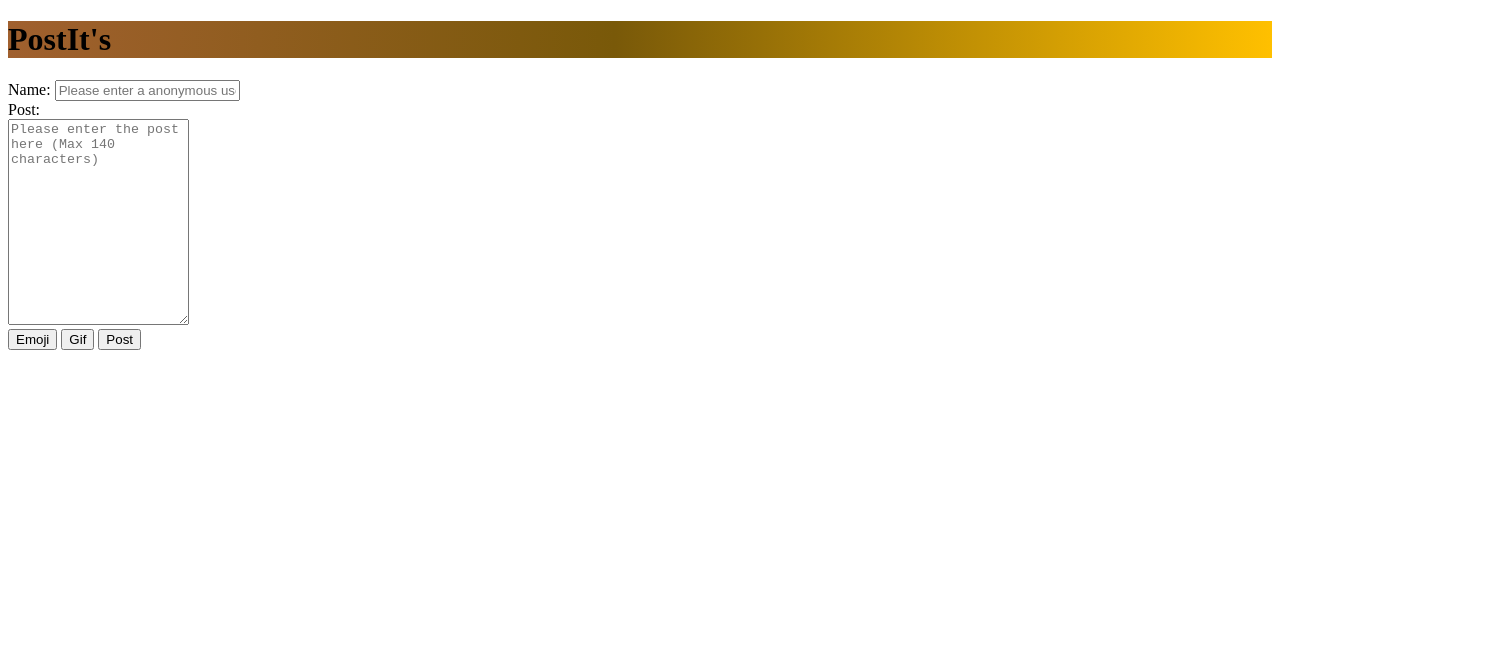
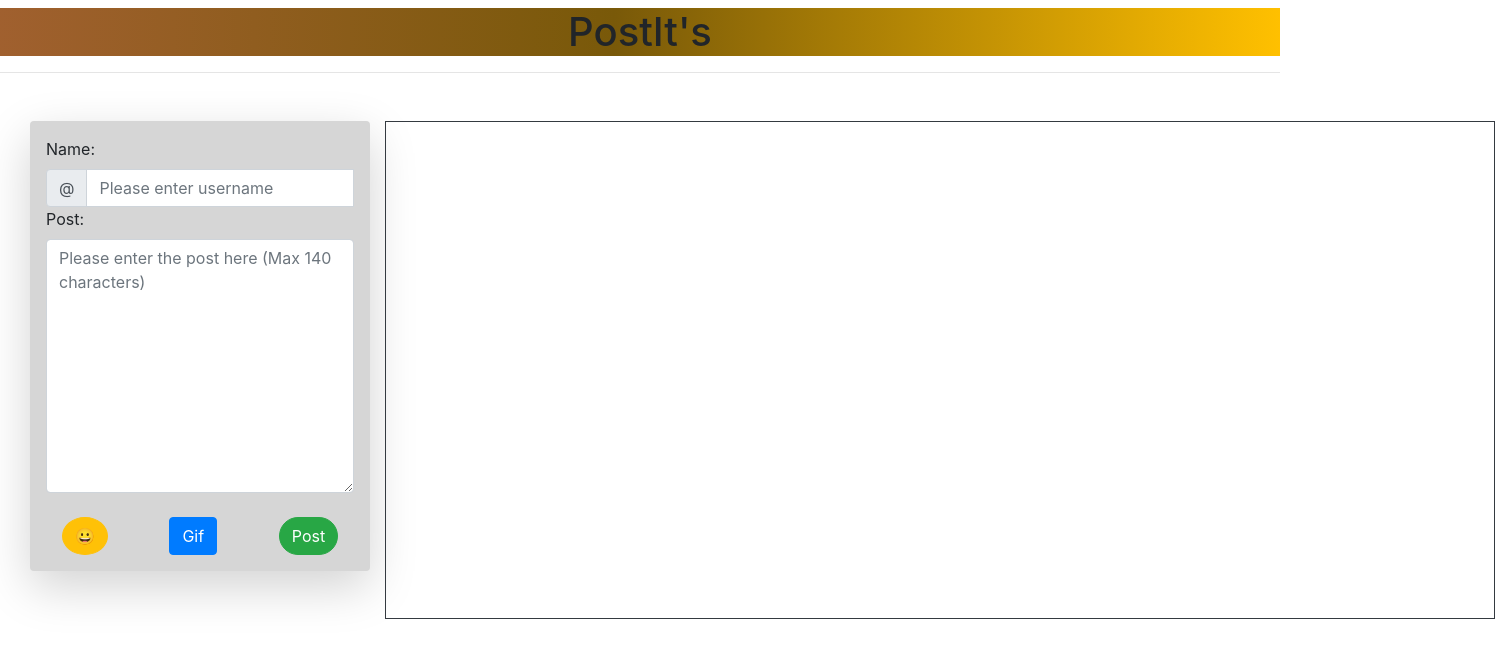
Before and after one commit to rajtandel21/PostIts-Client, a plain HTML site: page index.html in a window 1280 px wide. Shown: the whole page, 1495 px wide, since content can reach past the window. Drawn offline with nearby package versions, Linux system fonts and the light colour scheme; no server answers.

Commit message:
Basic CSS styling with Bootstrap HTML

```diff
--- a/index.html
+++ b/index.html
@@ -2,38 +2,47 @@
 <html lang="en">
 <head>
     <meta charset="UTF-8">
-    <meta name="viewport" content="width=device-width, initial-scale=1.0">
+    <meta name="viewport" content="width=device-width, initial-scale=1.0, shrink-to-fit=no">
     <title>PostIt's</title>
+    <link rel="stylesheet" href="https://cdn.jsdelivr.net/npm/bootstrap@4.5.3/dist/css/bootstrap.min.css" integrity="sha384-TX8t27EcRE3e/ihU7zmQxVncDAy5uIKz4rEkgIXeMed4M0jlfIDPvg6uqKI2xXr2" crossorigin="anonymous">
     <link rel="stylesheet" href="style.css">
     <script defer src="app.js"></script>
 </head>
 <body>
-    <header>
+    <header class="text-center mb-2 mt-2">
         <h1>PostIt's</h1>
     </header>
-    <main>
-        <section id="postArea">
+    <hr>
+    <main class="container ml-0 mt-5">
+        <section id="postArea" class="col-4">
             <form id="myForm">
+                <div class="form-group shadow-lg p-3 mb-5 rounded">
                     <label for="name">Name:</label>
-                <input type="text" name="name" id="" placeholder="Please enter a anonymous username"><br/>
-
+                    <div class="input-group flex-nowrap">
+                        <div class="input-group-prepend">
+                            <span class="input-group-text" id="addon-wrapping">@</span>
+                        </div>
+                        <input type="text" name="name" id="" placeholder="Please enter username" class="form-control"><br/>
+                    </div>
                     <label for="post">Post:</label>
                     <div id="writeArea">
-                    <textarea type="text" maxlength="140" name="post" id="postBox" placeholder="Please enter the post here (Max 140 characters)"></textarea><br/>
+                        <textarea type="text" maxlength="140" name="post" id="postBox" placeholder="Please enter the post here (Max 140 characters)" class="form-control" rows="10"></textarea><br/>
                     </div>
-
                     <div id="emojiContainer">
                         <img class="emoji" src="https://img.pngio.com/-download-tears-iphone-emoji-jpg-emoji-png-640_584.png" alt="laughing emoji">
                         <img class="emoji" src="https://i.pinimg.com/originals/85/65/50/856550aa773911d00b76b24aaa4bc467.png" alt="smiling emoji">
                         <img class="emoji" src="https://cdn.shopify.com/s/files/1/1061/1924/products/Sad_Face_Emoji_large.png?v=1571606037" alt="sad emoji">
                     </div>
                     <div id="gifContainer"></div>
-                <input type="button" name="" id="emojiBtn" value="Emoji">
-                <input type="button" id="gifBtn" value="Gif">
-                <input type="submit" name="submit" id="submitBtn" value="Post">
+                    <div class="row justify-content-around">
+                        <input type="button" name="" id="emojiBtn" value="&#128512;" class="btn btn-warning rounded-circle">
+                        <input type="button" id="gifBtn" value="Gif" class="btn btn-primary">
+                        <input type="submit" name="submit" id="submitBtn" value="Post" class="btn btn-success rounded-pill">
+                    </div>
+                </div>
             </form>
         </section>
-        <section id="viewArea"></section>
+        <section id="viewArea" class="col-12 mr-0 border border-dark"></section>
     </main>
 </body>
 </html>
```
Lines whose indentation alone changed are shown as unchanged.
